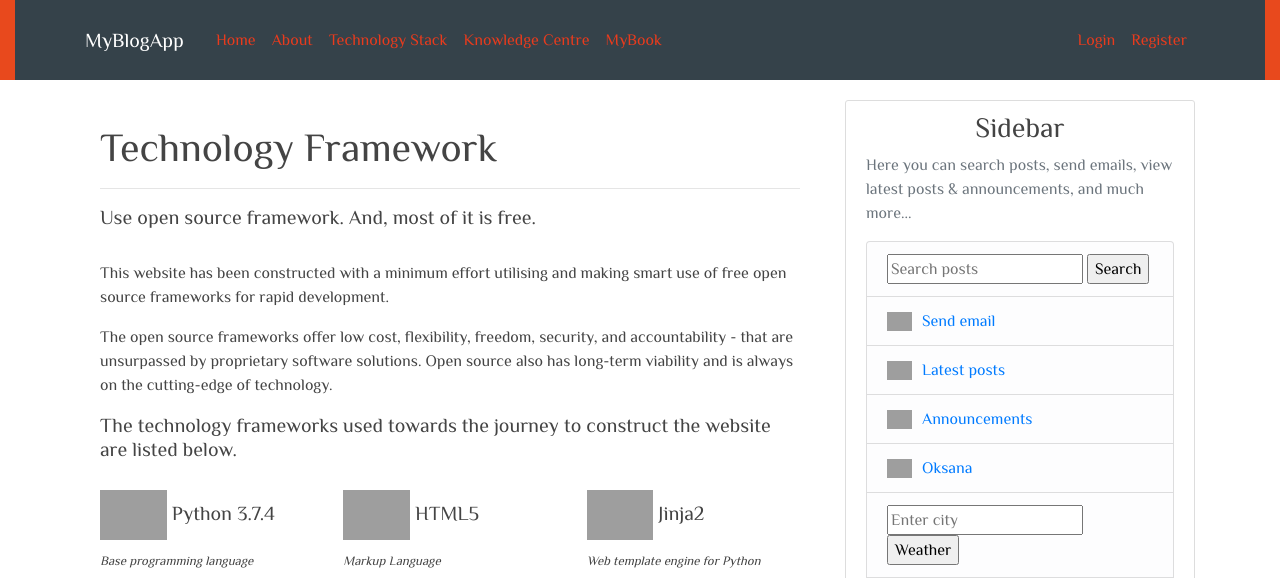
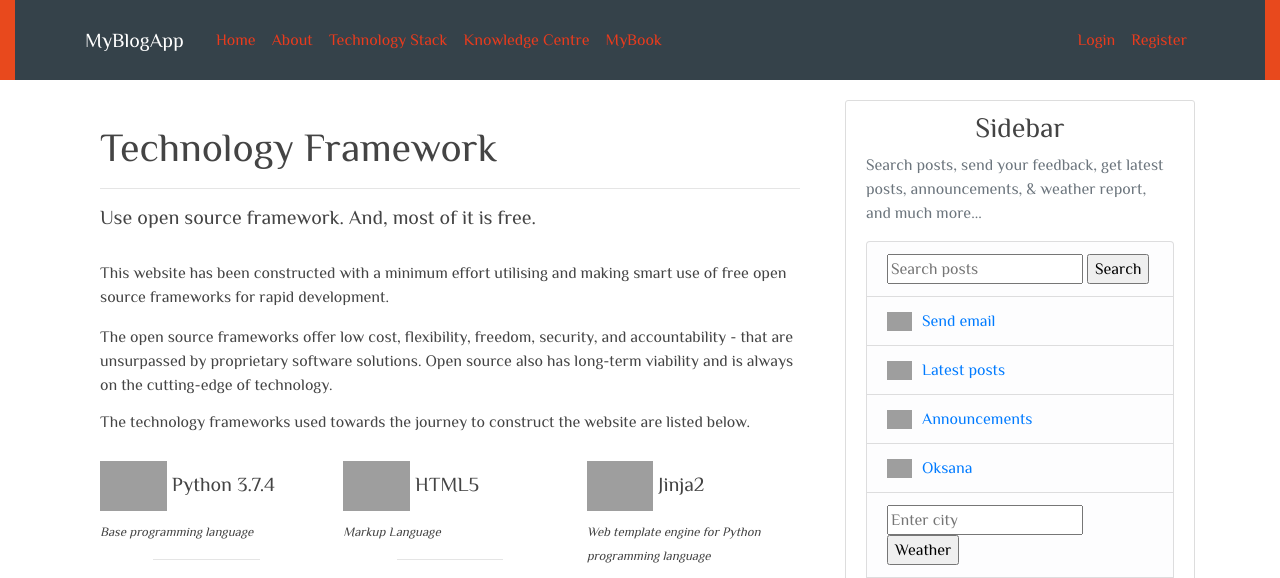
Before and after one commit to GetGitFast/django-myblogapp, a Django app: page /technology/ in a window 1280 px wide. Shown: the top 578 px of the page. Run offline with Django 3.2, Linux system fonts and the light colour scheme; some libraries are stand-ins or nearby versions; some web fonts are replaced; grey boxes are pictures that could not be loaded.

Commit message:
Amended html files

```diff
--- a/blog/templates/blog/about.html
+++ b/blog/templates/blog/about.html
@@ -22,7 +22,7 @@
            designed by the United States National Security Agency. A typical  password is stored like this:
            "d9dcx67596gh6ce0xy349c7896x49f09d0b0896b391r3417"</p>
         <p>What can you do here?
-           You can express yourself, deliver valuable information and news, make money (not 100% sure), self-promote,
+           You can express yourself, deliver valuable information and news, make money (if you are lucky), self-promote,
            connect with like minded people, gain knowledge, and much more...</p>
         <h5>If your like blogging, then you have reached the right place. Welcome aboard!</h5>
 
--- a/blog/templates/blog/base.html
+++ b/blog/templates/blog/base.html
@@ -85,7 +85,8 @@
         <div class="col-md-4">
           <div class="content-section">
               <h3><center>Sidebar</center></h3>
-            <p class='text-muted'>Here you can search posts, send emails, view latest posts & announcements, and much more...
+            <p class='text-muted'>Search posts, send your feedback, get latest posts, announcements, & weather report,
+                and much more...
               <ul class="list-group">
                 <li class="list-group-item list-group-item-light">
                       <form method="GET"  action="{% url 'search-posts' %}">
--- a/blog/templates/blog/technology.html
+++ b/blog/templates/blog/technology.html
@@ -11,7 +11,7 @@
         <p>The open source frameworks offer low cost, flexibility, freedom, security,
            and accountability - that are unsurpassed by proprietary software solutions. Open source also has long-term
            viability and is always on the cutting-edge of technology.</p>
-        <h5 class="tech-h5">The technology frameworks used towards the journey to construct the website are listed below.</h5>
+        <h6 class="tech-h5">The technology frameworks used towards the journey to construct the website are listed below.</h6>
         <br>
        <div class="row marketing">
         <div class="col-lg-4 col-md-2 col-12">
@@ -21,8 +21,8 @@
             <h5><a href="https://www.djangoproject.com/" target="_blank"><img class="img-align" src="https://ad-django-webblogapp.s3-ap-southeast-2.amazonaws.com/images/django.jpg" height="50" alt=""></a> Django 2.2.3</h5>
             <p><small><em>Web framework for Python</em></small></p>
             <hr class="w-50 mx-auto pt-3">
-            <h5><a href="https://werkzeug.palletsprojects.com/en/0.15.x/" target="_blank"><img class="img-align" src="https://ad-django-webblogapp.s3-ap-southeast-2.amazonaws.com/images/werkzeug.jpg" height="50" alt=""></a> Werkzeug 0.15.5</h5>
-            <p><small><em>WSGI library to establish communication between Python code and http NGINX/Apache server</em></small></p>
+            <h5><a href="https://gunicorn.org/" target="_blank"><img class="img-align" src="https://ad-django-webblogapp.s3-ap-southeast-2.amazonaws.com/images/gunicorn.jpg" height="50" alt=""></a> Gunicorn 19.9.0</h5>
+            <p><small><em>Python Web Server Gateway Interface (WSGI) HTTP server</em></small></p>
             <hr class="w-50 mx-auto pt-3">
         </div>
 
--- a/blog/templates/blog/weather.html
+++ b/blog/templates/blog/weather.html
@@ -4,7 +4,7 @@
     <h1 class="mb-3">What's the weather like?</h1>
     <hr>
     <p> Enter your city name to get the current weather situation in your city. I have the list of 50 cities in my database. In future, I will allow a user to add a city and setup a default city.</p>
-<h6><strong>Thank you to <a href="https://openweathermap.org/" target="_blank">OpenWeather</a> for supplying a free Weather API.</strong></h6>
+<h6><strong>A big thank you to <a href="https://openweathermap.org/" target="_blank">OpenWeather</a> for supplying a free Weather API.</strong></h6>
     <br>
    {% for city_weather in weather_data %}
         <article class="media content-section">
--- a/django_cheatsheet.txt
+++ b/django_cheatsheet.txt
@@ -18,10 +18,12 @@
 
 7. python manage.py runserver  (Will start server)
 
-6. In Django we can create muutiple apps with an projects. It has multiple benefits like isolating apps and also
+6. In Django we can create multiple apps with an projects. It has multiple benefits like isolating apps and also
    moving them around one project to another. Run the following command from the manage.py folder-
 
    python manage.py startapp blog
+
+7. python manage.py createsuperuser (For admin)
 
 
 Building blog app (refer myblogapp Webapp project) app
```
Also changed, not shown: blog/templates/blog/knowledge.html (+13 -1 lines).
